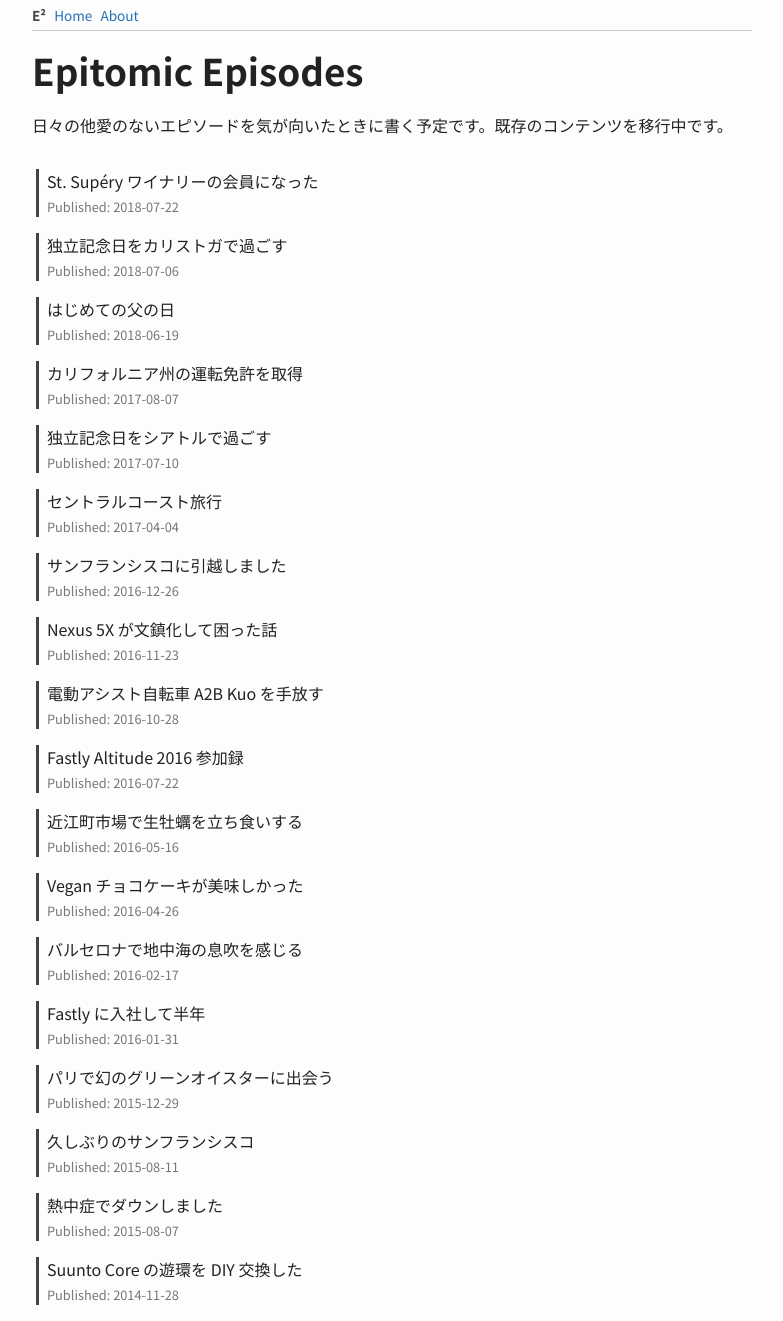
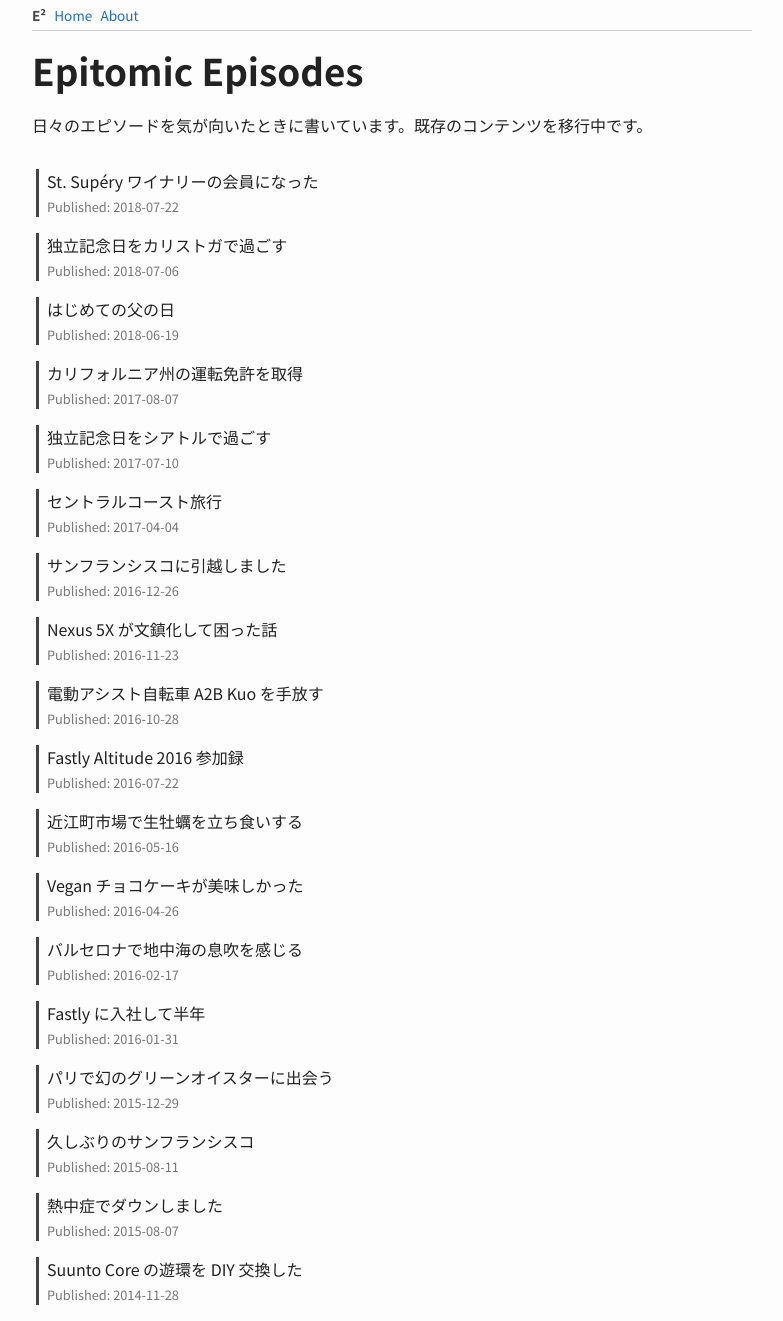
Before and after one commit to toru/ep.torumk.com, a Jekyll site: the page built from _pages/index.html, in a window 1280 px wide. Shown: the whole page, without its empty margins (248-1031 px from the left). Built offline with Jekyll 4.4.1, drawn with Linux system fonts in a browser that asks for light colours.

Commit message:
pages: minor update to the website intro

```diff
--- a/_pages/index.html
+++ b/_pages/index.html
@@ -5,7 +5,7 @@ layout: default
 ---
 
 <h1 class="site-title">Epitomic Episodes</h1>
-<p>日々の他愛のないエピソードを気が向いたときに書く予定です。既存のコンテンツを移行中です。</p>
+<p>日々のエピソードを気が向いたときに書いています。既存のコンテンツを移行中です。</p>
 
 <div class="timeline">
   <ul>
```
